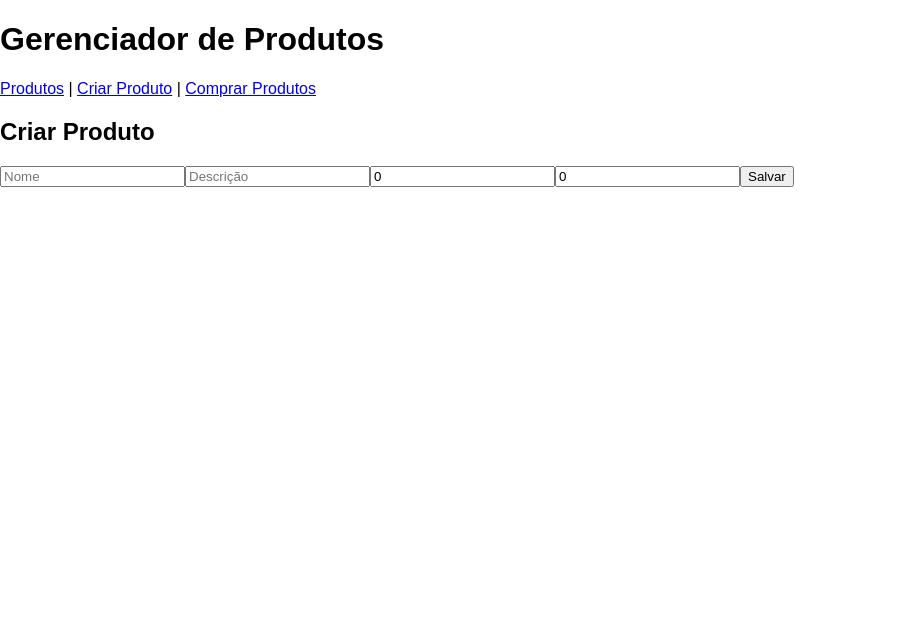
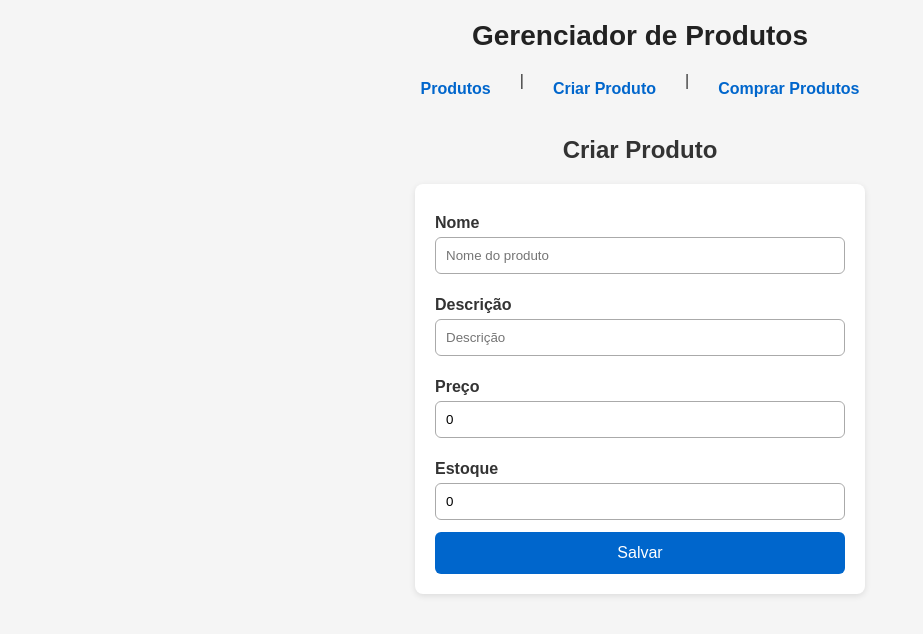
Before and after one commit to Matheus-Bernardo/Sistemas-Distribuidos-FrontEnd, an Angular app: page /products/create in a window 1280 px wide. Shown: the top 634 px of the page, without its empty margins (0-923 px from the left). Built offline with nearby package versions, Linux system fonts and the light colour scheme.

Commit message:
new styles and resolve base url

```diff
--- a/angular.json
+++ b/angular.json
@@ -1,7 +1,6 @@
 {
   "$schema": "./node_modules/@angular/cli/lib/config/schema.json",
   "version": 1,
-  "newProjectRoot": "projects",
   "projects": {
     "angular17-app": {
       "projectType": "application",
@@ -15,10 +14,15 @@
             "outputPath": "dist/angular17-app",
             "index": "src/index.html",
             "main": "src/main.ts",
-            "polyfills": [],
+            "polyfills": ["zone.js"],
             "tsConfig": "tsconfig.app.json",
-            "assets": ["src/favicon.ico", "src/assets"],
-            "styles": ["src/styles.css"],
+            "assets": [
+              "src/favicon.ico",
+              "src/assets"
+            ],
+            "styles": [
+              "src/styles.css"
+            ],
             "scripts": []
           },
           "configurations": {
--- a/src/app/app.component.ts
+++ b/src/app/app.component.ts
@@ -7,11 +7,13 @@ import { RouterModule } from '@angular/router';
   imports: [RouterModule],
   template: `
     <h1>Gerenciador de Produtos</h1>
+
     <nav>
       <a routerLink="/products">Produtos</a> |
       <a routerLink="/products/create">Criar Produto</a> |
       <a routerLink="/orders/create">Comprar Produtos</a>
     </nav>
+
     <router-outlet></router-outlet>
   `
 })
--- a/src/app/orders/create-order.component.ts
+++ b/src/app/orders/create-order.component.ts
@@ -3,11 +3,12 @@ import { CommonModule } from '@angular/common';
 import { FormsModule } from '@angular/forms';
 import { ProductService } from '../services/product.service';
 import { OrderService } from '../services/order.service';
+import { RouterModule } from '@angular/router';
 
 @Component({
   selector: 'create-order',
   standalone: true,
-  imports: [CommonModule, FormsModule],
+  imports: [CommonModule, FormsModule,RouterModule],
   template: `
     <h2>Comprar Produtos</h2>
 
--- a/src/app/products/create-product.component.ts
+++ b/src/app/products/create-product.component.ts
@@ -1,20 +1,27 @@
 import { Component } from '@angular/core';
 import { FormsModule } from '@angular/forms';
 import { ProductService } from '../services/product.service';
+import { RouterModule } from '@angular/router';
 
 @Component({
   selector: 'create-product',
   standalone: true,
-  imports: [FormsModule],
+  imports: [FormsModule, RouterModule],
   template: `
-    <h2>Criar Produto</h2>
+    <h2 style="text-align:center; margin-bottom: 20px;">Criar Produto</h2>
 
     <form (ngSubmit)="save()">
-      <input [(ngModel)]="name" name="name" placeholder="Nome" />
+      <label>Nome</label>
+      <input [(ngModel)]="name" name="name" placeholder="Nome do produto" />
+
+      <label>Descrição</label>
       <input [(ngModel)]="description" name="description" placeholder="Descrição" />
 
+      <label>Preço</label>
       <input [(ngModel)]="price" name="price" type="number" placeholder="Preço" />
-      <input [(ngModel)]="stock" name="stock" type="number" placeholder="Estoque" />
+
+      <label>Estoque</label>
+      <input [(ngModel)]="stock" name="stock" type="number" placeholder="Quantidade em estoque" />
 
       <button type="submit">Salvar</button>
     </form>
--- a/src/app/products/list-products.component.ts
+++ b/src/app/products/list-products.component.ts
@@ -1,25 +1,27 @@
 import { Component, OnInit } from '@angular/core';
 import { CommonModule } from '@angular/common';
 import { ProductService } from '../services/product.service';
+import { RouterModule } from '@angular/router';
 
 @Component({
   selector: 'list-products',
   standalone: true,
-  imports: [CommonModule],
+  imports: [CommonModule, RouterModule],
   template: `
     <h2>Produtos</h2>
 
-    <ul>
-      <li *ngFor="let p of products">
-        {{ p.name }} — R$ {{ p.price }} ({{ p.stock }} em estoque)
-      </li>
-    </ul>
+   <div *ngFor="let p of products" class="product-card">
+      <h3>{{ p.name }}</h3>
+      <p>{{ p.description }}</p>
+      <strong>R$ {{ p.price }}</strong>
+    </div>
+
   `
 })
 export class ListProductsComponent implements OnInit {
   products: any[] = [];
 
-  constructor(private service: ProductService) {}
+  constructor(private service: ProductService) { }
 
   ngOnInit() {
     this.service.getAll().subscribe(x => (this.products = x));
--- a/src/styles.css
+++ b/src/styles.css
@@ -1,5 +1,105 @@
-/* Global styles */
+/* ======== ESTILO GLOBAL ======== */
+* {
+  margin: 0;
+  padding: 0;
+  box-sizing: border-box;
+  font-family: Arial, Helvetica, sans-serif;
+}
+
 body {
-  margin: 0;
-  font-family: Arial, sans-serif;
+  background: #f5f5f5;
+  padding: 20px;
+  color: #333;
 }
+
+/* ======== HEADER / TÍTULO ======== */
+h1 {
+  text-align: center;
+  margin-bottom: 20px;
+  font-size: 28px;
+  color: #222;
+}
+
+/* ======== MENU ======== */
+nav {
+  display: flex;
+  justify-content: center;
+  gap: 15px;
+  margin-bottom: 30px;
+}
+
+nav a {
+  text-decoration: none;
+  color: #0066cc;
+  font-weight: bold;
+  padding: 8px 14px;
+  border-radius: 5px;
+  transition: 0.2s;
+}
+
+nav a:hover {
+  background: #e3f1ff;
+}
+
+/* ======== LISTA DE PRODUTOS ======== */
+.product-card {
+  background: white;
+  padding: 15px;
+  border-radius: 8px;
+  margin-bottom: 12px;
+  box-shadow: 0 2px 6px rgba(0,0,0,0.08);
+}
+
+.product-card h3 {
+  margin-bottom: 5px;
+}
+
+/* ======== FORMULÁRIOS ======== */
+form {
+  max-width: 450px;
+  background: white;
+  padding: 20px;
+  margin: 0 auto;
+  border-radius: 8px;
+  box-shadow: 0 2px 6px rgba(0,0,0,0.1);
+}
+
+label {
+  font-weight: bold;
+  display: block;
+  margin: 10px 0 5px;
+}
+
+input,
+textarea,
+select {
+  width: 100%;
+  padding: 10px;
+  border: 1px solid #aaa;
+  border-radius: 6px;
+  margin-bottom: 12px;
+  outline: none;
+}
+
+input:focus,
+textarea:focus {
+  border-color: #0066cc;
+}
+
+/* ======== BOTÃO ======== */
+button {
+  display: inline-block;
+  width: 100%;
+  padding: 12px;
+  background: #0066cc;
+  color: white;
+  font-size: 16px;
+  border: none;
+  border-radius: 6px;
+  cursor: pointer;
+  transition: 0.2s;
+}
+
+button:hover {
+  background: #004999;
+}
```
Also changed, not shown: package.json (+11 -11 lines), 1 other file (tests, documents, lock files or other folders).
